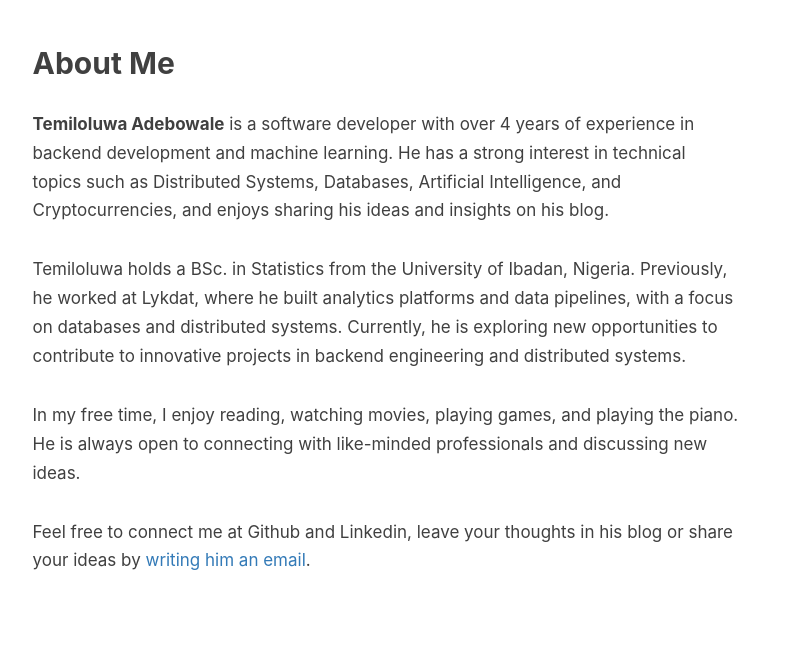
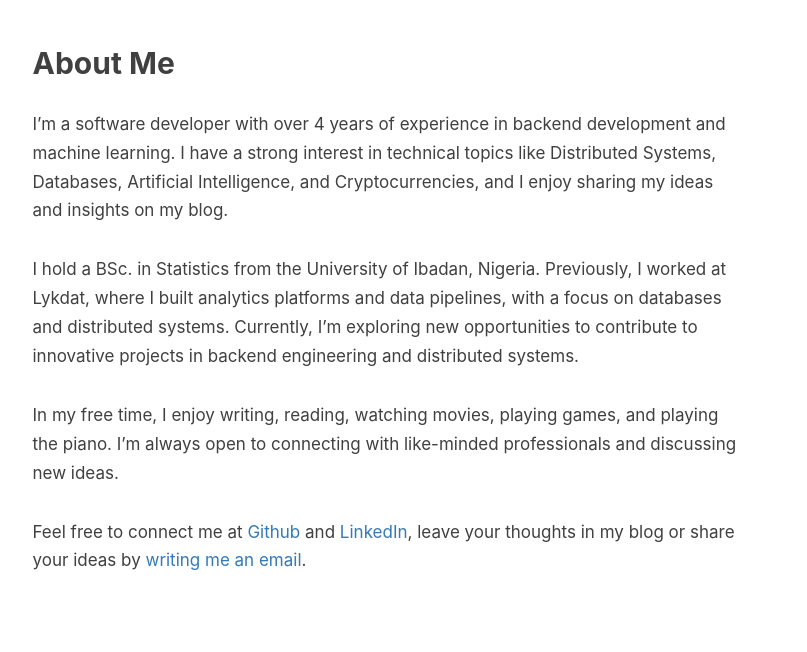
Before and after one commit to stemitom/stemitom.github.io, a plain HTML site: page about/index.html in a window 1280 px wide. Shown: the part 421-1073 px from the top of the page, 135-942 px from the left. Drawn offline with nearby package versions, Linux system fonts and the light colour scheme.

Commit message:
rebuilding site Wed Feb  5 20:23:16 WAT 2025

```diff
--- a/about/index.html
+++ b/about/index.html
@@ -182,10 +182,10 @@
             post-container">
 
                 <h2 id="about-me">About Me</h2>
-<p><strong>Temiloluwa Adebowale</strong> is a software developer with over 4 years of experience in backend development and machine learning. He has a strong interest in technical topics such as Distributed Systems, Databases, Artificial Intelligence, and Cryptocurrencies, and enjoys sharing his ideas and insights on his blog.</p>
-<p>Temiloluwa holds a BSc. in Statistics from the University of Ibadan, Nigeria. Previously, he worked at Lykdat, where he built analytics platforms and data pipelines, with a focus on databases and distributed systems. Currently, he is exploring new opportunities to contribute to innovative projects in backend engineering and distributed systems.</p>
-<p>In my free time, I enjoy reading, watching movies, playing games, and playing the piano. He is always open to connecting with like-minded professionals and discussing new ideas.</p>
-<p>Feel free to connect me at Github and Linkedin, leave your thoughts in his blog or share your ideas by <a href="mailto:stemitom@gmail.com">writing him an email</a>.</p>
+<p>I’m a software developer with over 4 years of experience in backend development and machine learning. I have a strong interest in technical topics like Distributed Systems, Databases, Artificial Intelligence, and Cryptocurrencies, and I enjoy sharing my ideas and insights on my blog.</p>
+<p>I hold a BSc. in Statistics from the University of Ibadan, Nigeria. Previously, I worked at Lykdat, where I built analytics platforms and data pipelines, with a focus on databases and distributed systems. Currently, I’m exploring new opportunities to contribute to innovative projects in backend engineering and distributed systems.</p>
+<p>In my free time, I enjoy writing, reading, watching movies, playing games, and playing the piano. I’m always open to connecting with like-minded professionals and discussing new ideas.</p>
+<p>Feel free to connect me at <a href="https://github.com/stemitom">Github</a> and <a href="https://linkedin.com/in/stemitom">LinkedIn</a>, leave your thoughts in my blog or share your ideas by <a href="mailto:stemitom@gmail.com">writing me an email</a>.</p>
 
 
 
--- a/index.xml
+++ b/index.xml
@@ -23,8 +23,8 @@
       <pubDate>Mon, 01 Jan 0001 00:00:00 +0000</pubDate>
 
       <guid>https://stemitom.github.io/about/</guid>
-      <description>About Me Temiloluwa Adebowale is a software developer with over 4 years of experience in backend development and machine learning. He has a strong interest in technical topics such as Distributed Systems, Databases, Artificial Intelligence, and Cryptocurrencies, and enjoys sharing his ideas and insights on his blog.
-Temiloluwa holds a BSc. in Statistics from the University of Ibadan, Nigeria. Previously, he worked at Lykdat, where he built analytics platforms and data pipelines, with a focus on databases and distributed systems.</description>
+      <description>About Me I’m a software developer with over 4 years of experience in backend development and machine learning. I have a strong interest in technical topics like Distributed Systems, Databases, Artificial Intelligence, and Cryptocurrencies, and I enjoy sharing my ideas and insights on my blog.
+I hold a BSc. in Statistics from the University of Ibadan, Nigeria. Previously, I worked at Lykdat, where I built analytics platforms and data pipelines, with a focus on databases and distributed systems.</description>
     </item>
 
     <item>
```
Also changed, not shown: algolia.json (+1 -1 lines).
